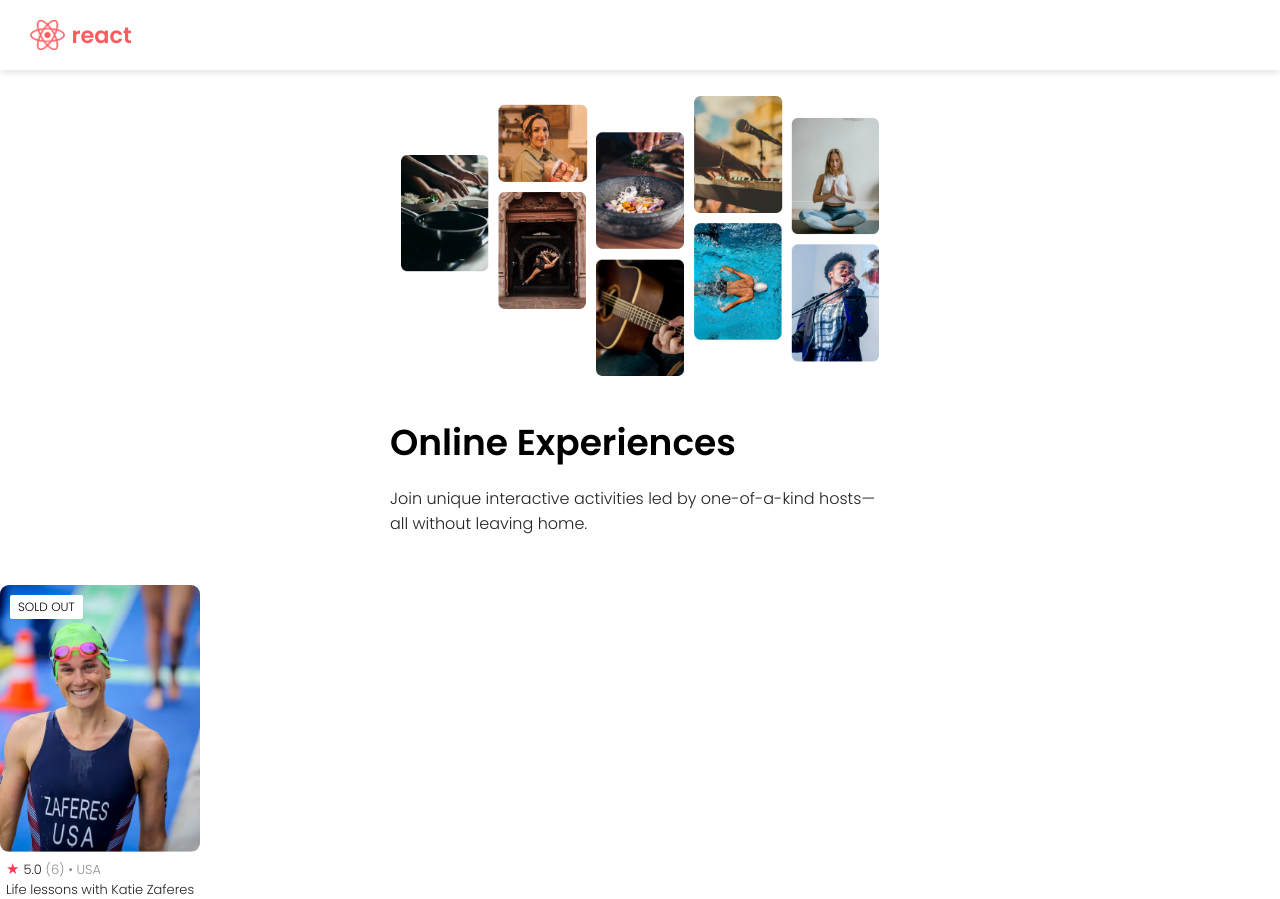
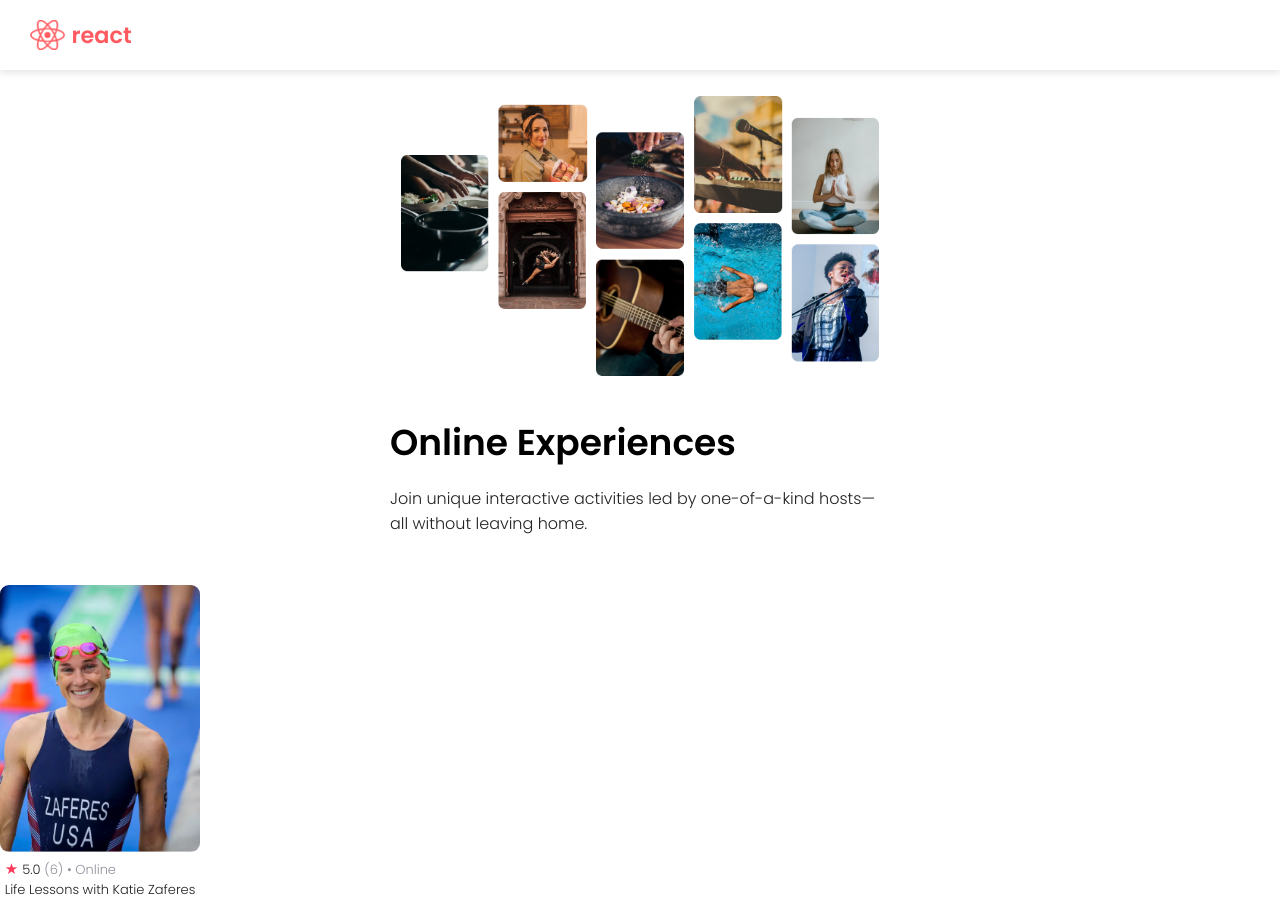
Before and after one commit to robsassack/react-experiences, a React (Vite) app: page / in a window 1280 px wide. Shown: the top 899 px of the page. Built offline with nearby package versions, Linux system fonts and the light colour scheme.

Commit message:
Changed cards to be created by mapping a data file

```diff
--- a/src/App.jsx
+++ b/src/App.jsx
@@ -1,24 +1,29 @@
-import './App.css';
-import Navbar from './components/Navbar';
-import Hero from './components/Hero';
-import Card from './components/Card';
+import "./App.css";
+import Navbar from "./components/Navbar";
+import Hero from "./components/Hero";
+import Card from "./components/Card";
+import cardData from "./cardData";
 
 function App() {
+  const cards = cardData.map((card) => {
+    return (
+      <Card
+        image={card.coverImg}
+        rating={card.stats.rating}
+        reviewCount={card.stats.reviewCount}
+        loc={card.location}
+        title={card.title}
+        price={card.price}
+      />
+    );
+  });
   return (
     <>
       <Navbar />
       <Hero />
-      <Card
-        image="katie-zaferes.png"
-        status="SOLD OUT"
-        rating={5.0}
-        reviewCount={6}
-        loc="USA"
-        desc="Life lessons with Katie Zaferes"
-        price={136}
-      />
+      {cards}
     </>
-  )
+  );
 }
 
 export default App;
--- /dev/null
+++ b/src/cardData.js
@@ -0,0 +1,41 @@
+export default [
+  {
+      id: 1,
+      title: "Life Lessons with Katie Zaferes",
+      description: "I will share with you what I call \"Positively Impactful Moments of Disappointment.\" Throughout my career, many of my highest moments only came after setbacks and losses. But learning from those difficult moments is what gave me the ability to rise above them and reach my goals.",
+      price: 136,
+      coverImg: "katie-zaferes.png",
+      stats: {
+          rating: 5.0,
+          reviewCount: 6
+      },
+      location: "Online",
+      openSpots: 0,
+  },
+  {
+      id: 2,
+      title: "Learn Wedding Photography",
+      description: "Interested in becoming a wedding photographer? For beginner and experienced photographers alike, join us in learning techniques required to leave the happy couple with memories that'll last a lifetime.",
+      price: 125,
+      coverImg: "wedding-photography.png",
+      stats: {
+          rating: 5.0,
+          reviewCount: 30
+      },
+      location: "Online",
+      openSpots: 27,
+  },
+  {
+      id: 3,
+      title: "Group Mountain Biking",
+      description: "Experience the beautiful Norwegian landscape and meet new friends all while conquering rugged terrain on your mountain bike. (Bike provided!)",
+      price: 50,
+      coverImg: "mountain-bike.png",
+      stats: {
+          rating: 4.8,
+          reviewCount: 2
+      },
+      location: "Norway",
+      openSpots: 3,
+  }
+]
--- a/src/components/Card.jsx
+++ b/src/components/Card.jsx
@@ -1,7 +1,7 @@
 import React from "react";
 
 function Card(props) {
-  const { image, status, rating, reviewCount, loc, desc, price } = props;
+  const { image, status, rating, reviewCount, loc, title, price } = props;
   return (
     <div className="card">
       <div className="card--image-container">
@@ -15,7 +15,7 @@
           <span> </span>
           <span className="card--reviews gray">({reviewCount}) • {loc}</span>
         </span>
-        <span className="card--desc black">{desc}</span>
+        <span className="card--title black">{title}</span>
         <span className="card--price-line black">
           <span className="card--price bold">From ${price}</span>
           <span> / person</span>
```
Also changed, not shown: public/cards/mountain-bike.png (added), public/cards/wedding-photography.png (added).
